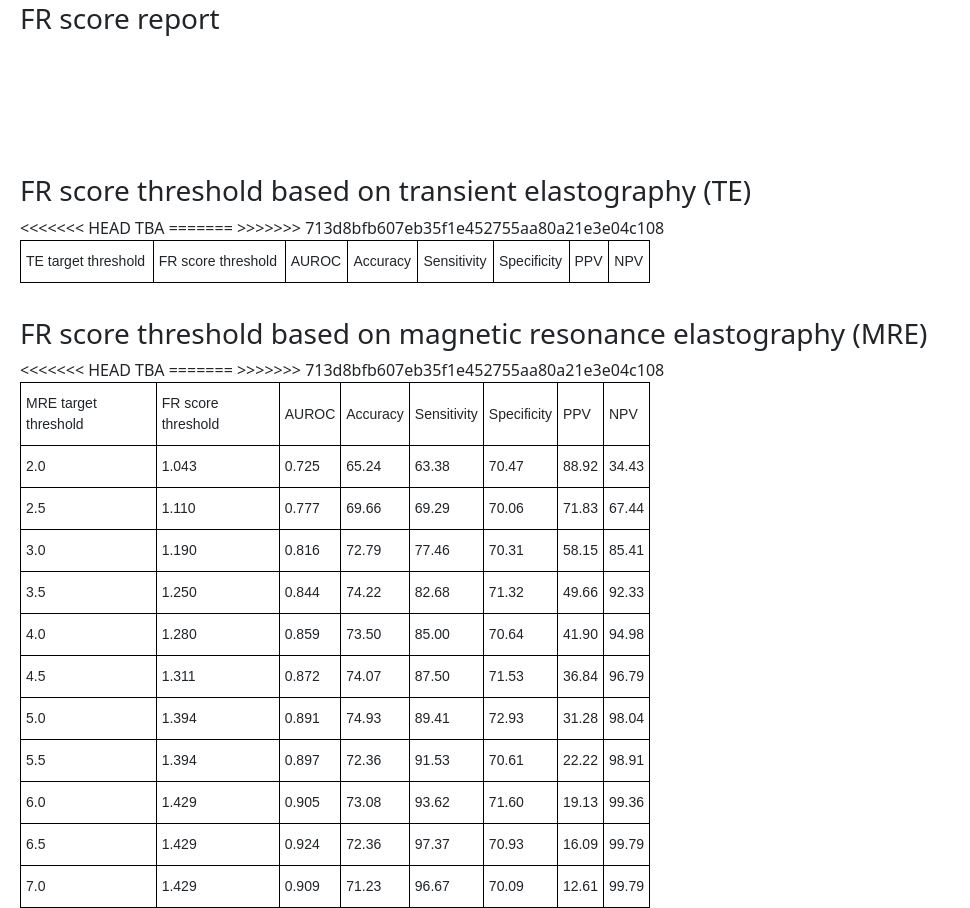
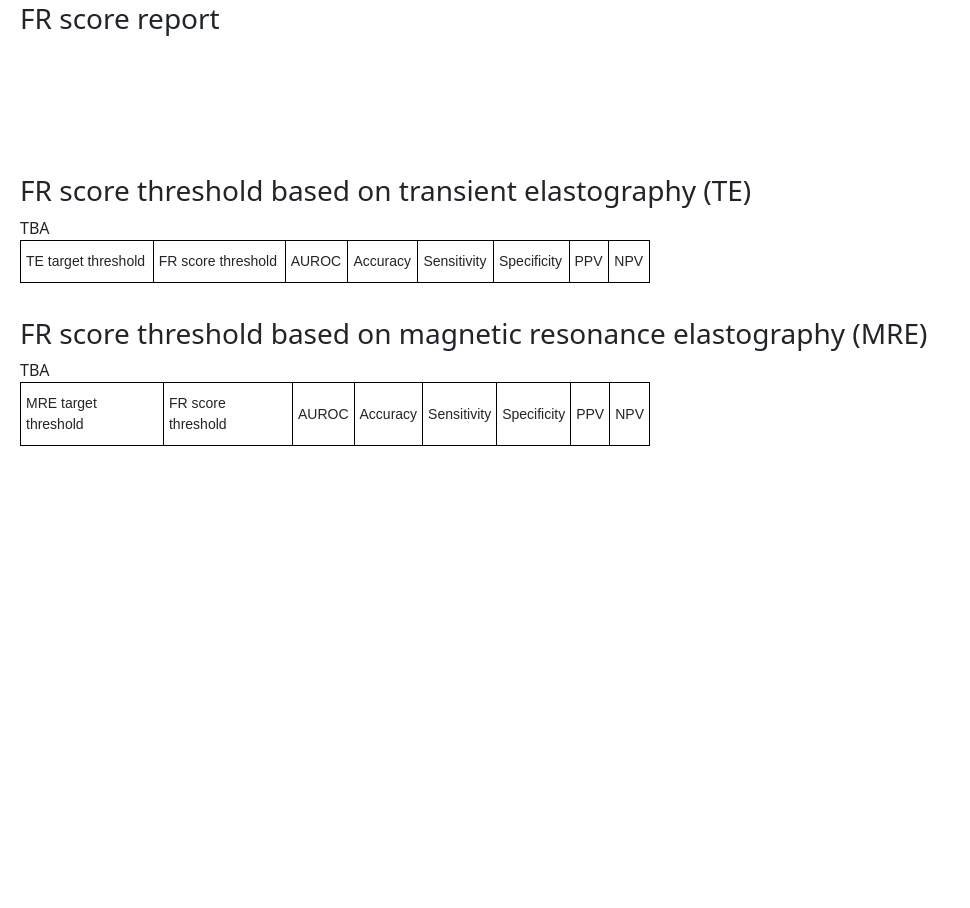
Before and after one commit to jonghyunlee1993/FRscore, a Flask app: page / in a window 1280 px wide. Shown: the part 386-1294 px from the top of the page, without its empty margins (0-970 px from the left). After the commit the page ends 832 px from the top, so only its background shows below. Run offline with Flask 2, Linux system fonts and the light colour scheme; lists and menus that the app fills with data are empty; parts of the project's set-up code (start-up, migrations or seed data) failed here and were passed over.

```diff
--- a/templates/index.html
+++ b/templates/index.html
@@ -86,11 +86,7 @@
           <th class="tg-0lax">NPV</th>
         </tr>
       </thead>
-<<<<<<< HEAD
       TBA
-=======
-
->>>>>>> 713d8bfb607eb35f1e452755aa80a21e3e04c108
     </table>
   </div>
 
@@ -111,122 +107,7 @@
           <th class="tg-0lax">NPV</th>
         </tr>
       </thead>
-<<<<<<< HEAD
       TBA
-=======
-      <tbody>
-        <tr>
-          <td class="tg-0pky">2.0</td>
-          <td class="tg-0pky">1.043</td>
-          <td class="tg-0pky">0.725</td>
-          <td class="tg-0pky">65.24</td>
-          <td class="tg-0pky">63.38</td>
-          <td class="tg-0pky">70.47</td>
-          <td class="tg-0pky">88.92</td>
-          <td class="tg-0pky">34.43</td>
-        </tr>
-        <tr>
-          <td class="tg-0pky">2.5</td>
-          <td class="tg-0pky">1.110</td>
-          <td class="tg-0pky">0.777</td>
-          <td class="tg-0pky">69.66</td>
-          <td class="tg-0pky">69.29</td>
-          <td class="tg-0pky">70.06</td>
-          <td class="tg-0pky">71.83</td>
-          <td class="tg-0pky">67.44</td>
-        </tr>
-        <tr>
-          <td class="tg-0pky">3.0</td>
-          <td class="tg-0pky">1.190</td>
-          <td class="tg-0pky">0.816</td>
-          <td class="tg-0pky">72.79</td>
-          <td class="tg-0pky">77.46</td>
-          <td class="tg-0pky">70.31</td>
-          <td class="tg-0pky">58.15</td>
-          <td class="tg-0pky">85.41</td>
-        </tr>
-        <tr>
-          <td class="tg-0pky">3.5</td>
-          <td class="tg-0pky">1.250</td>
-          <td class="tg-0pky">0.844</td>
-          <td class="tg-0pky">74.22</td>
-          <td class="tg-0pky">82.68</td>
-          <td class="tg-0pky">71.32</td>
-          <td class="tg-0pky">49.66</td>
-          <td class="tg-0pky">92.33</td>
-        </tr>
-        <tr>
-          <td class="tg-0pky">4.0</td>
-          <td class="tg-0pky">1.280</td>
-          <td class="tg-0pky">0.859</td>
-          <td class="tg-0pky">73.50</td>
-          <td class="tg-0pky">85.00</td>
-          <td class="tg-0pky">70.64</td>
-          <td class="tg-0pky">41.90</td>
-          <td class="tg-0pky">94.98</td>
-        </tr>
-        <tr>
-          <td class="tg-0pky">4.5</td>
-          <td class="tg-0pky">1.311</td>
-          <td class="tg-0pky">0.872</td>
-          <td class="tg-0pky">74.07</td>
-          <td class="tg-0pky">87.50</td>
-          <td class="tg-0pky">71.53</td>
-          <td class="tg-0pky">36.84</td>
-          <td class="tg-0pky">96.79</td>
-        </tr>
-        <tr>
-          <td class="tg-0pky">5.0</td>
-          <td class="tg-0pky">1.394</td>
-          <td class="tg-0pky">0.891</td>
-          <td class="tg-0pky">74.93</td>
-          <td class="tg-0pky">89.41</td>
-          <td class="tg-0pky">72.93</td>
-          <td class="tg-0pky">31.28</td>
-          <td class="tg-0pky">98.04</td>
-        </tr>
-        <tr>
-          <td class="tg-0pky">5.5</td>
-          <td class="tg-0pky">1.394</td>
-          <td class="tg-0pky">0.897</td>
-          <td class="tg-0pky">72.36</td>
-          <td class="tg-0pky">91.53</td>
-          <td class="tg-0pky">70.61</td>
-          <td class="tg-0pky">22.22</td>
-          <td class="tg-0pky">98.91</td>
-        </tr>
-        <tr>
-          <td class="tg-0pky">6.0</td>
-          <td class="tg-0pky">1.429</td>
-          <td class="tg-0pky">0.905</td>
-          <td class="tg-0pky">73.08</td>
-          <td class="tg-0pky">93.62</td>
-          <td class="tg-0pky">71.60</td>
-          <td class="tg-0pky">19.13</td>
-          <td class="tg-0pky">99.36</td>
-        </tr>
-        <tr>
-          <td class="tg-0pky">6.5</td>
-          <td class="tg-0pky">1.429</td>
-          <td class="tg-0pky">0.924</td>
-          <td class="tg-0pky">72.36</td>
-          <td class="tg-0pky">97.37</td>
-          <td class="tg-0pky">70.93</td>
-          <td class="tg-0pky">16.09</td>
-          <td class="tg-0pky">99.79</td>
-        </tr>
-        <tr>
-          <td class="tg-0pky">7.0</td>
-          <td class="tg-0pky">1.429</td>
-          <td class="tg-0pky">0.909</td>
-          <td class="tg-0pky">71.23</td>
-          <td class="tg-0pky">96.67</td>
-          <td class="tg-0pky">70.09</td>
-          <td class="tg-0pky">12.61</td>
-          <td class="tg-0pky">99.79</td>
-        </tr>
-      </tbody>
->>>>>>> 713d8bfb607eb35f1e452755aa80a21e3e04c108
       </table>
     </div>
 </body>
```
Also changed, not shown: weights/__init__.py (added), 2 other files.
